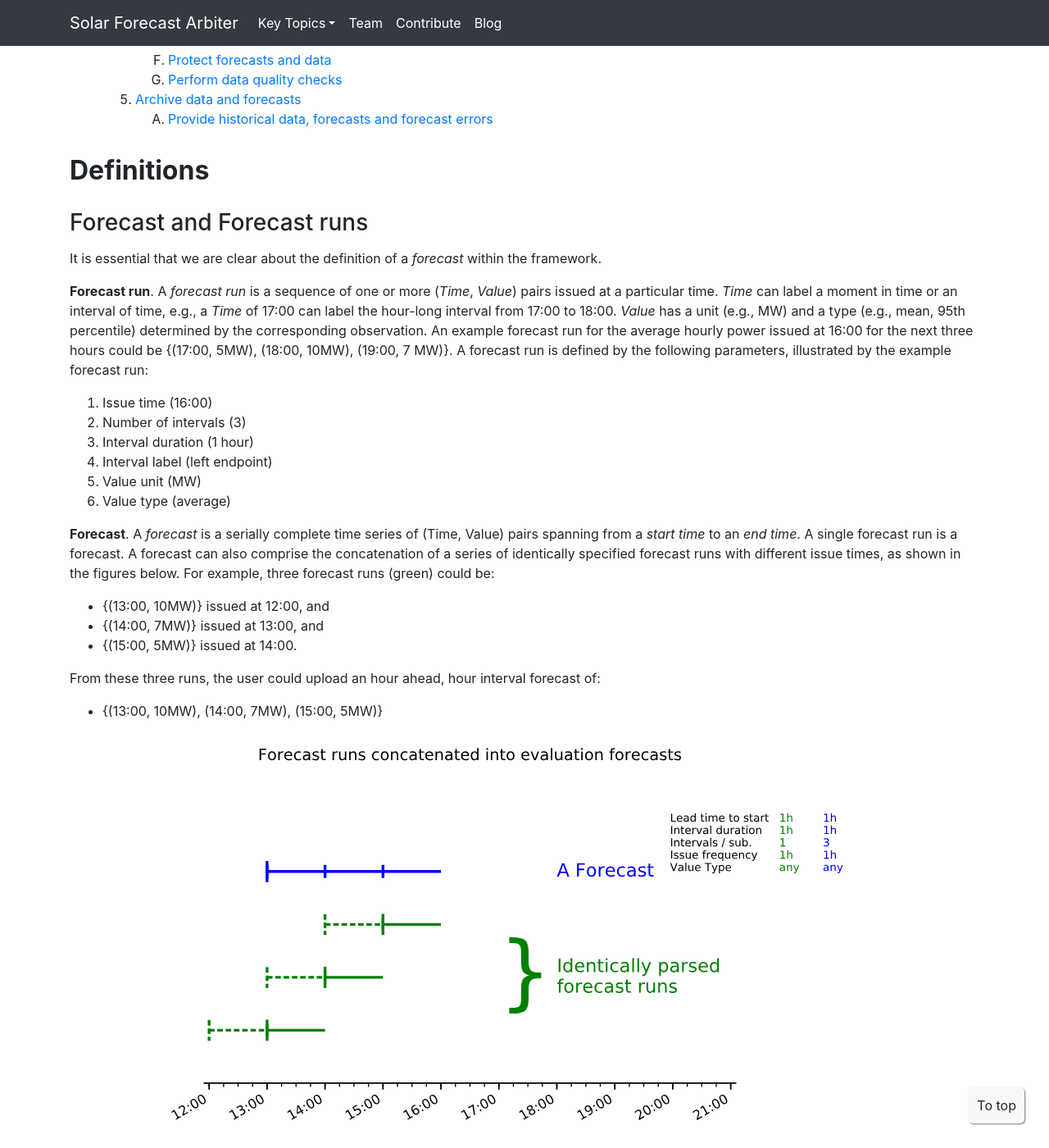
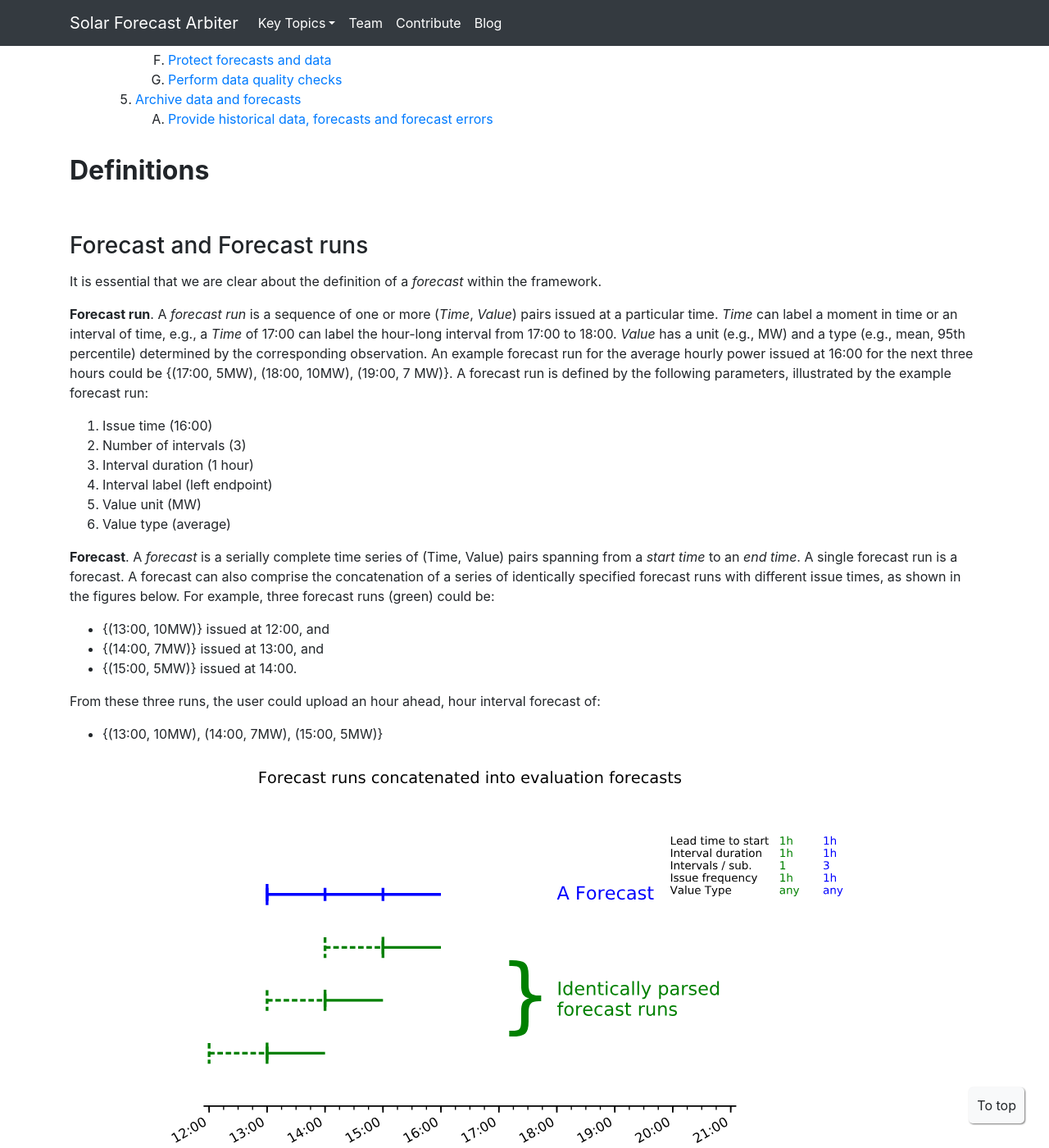
Before and after one commit to SolarArbiter/SolarArbiter.github.io, a Jekyll site: the page built from usecases.md, in a window 1280 px wide and 1400 px high, scrolled down 1376 px. Shown: the whole window at 82% size. Built offline with Jekyll 4.4.1, drawn with Linux system fonts in a browser that asks for light colours; comment, search, counter and statistics services are not loaded; our own code applies the rules of GitHub Pages for plain Markdown files.

Commit message:
usecase spacing

```diff
--- a/css/styles.css
+++ b/css/styles.css
@@ -57,6 +57,9 @@ h6 {
 h1, h2{
 	font-weight: 700;
 }
+h3.anchor, h4.anchor {
+    margin-top: 2em;
+}
 /* add pseudo elements so anchors clear sticky header */
 .anchor:before{
     display: block;
```
